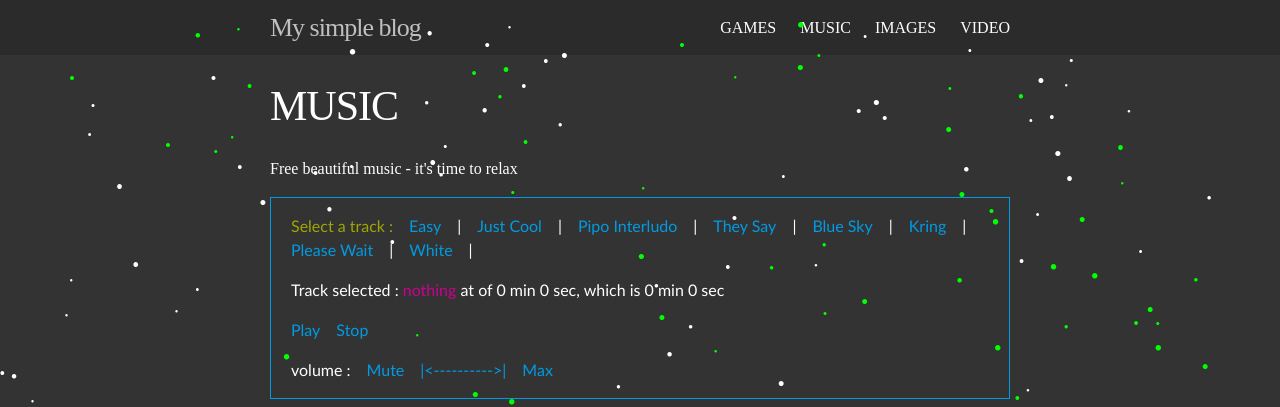
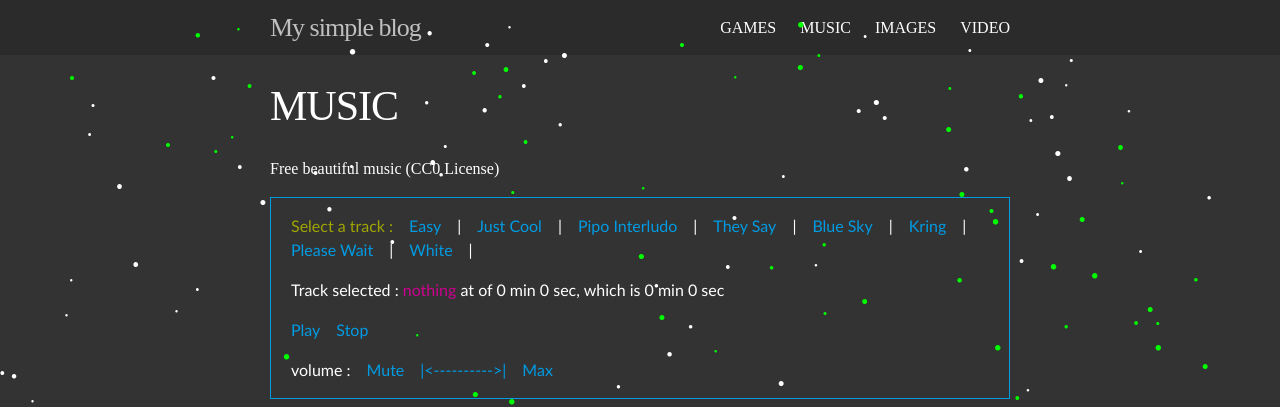
Before and after one commit to skandyn-sh/skandyn-sh.github.io, a Jekyll site: the page built from music.html, in a window 1280 px wide. Shown: the top 407 px of the page. Built offline with Jekyll 4.4.1, drawn with Linux system fonts in a browser that asks for light colours; nearby versions of some CDN libraries; library files that are not in the unit come from our copies; comment, search, counter and statistics services are not loaded.

Commit message:
Update music.html

```diff
--- a/music.html
+++ b/music.html
@@ -3,7 +3,7 @@ layout: page
 title: MUSIC
 permalink: /music/
 ---
-Free beautiful music - it's time to relax
+Free beautiful music (CC0 License)
 <p style="padding-bottom: 1px"></p>
 
 <!DOCTYPE html>
```
